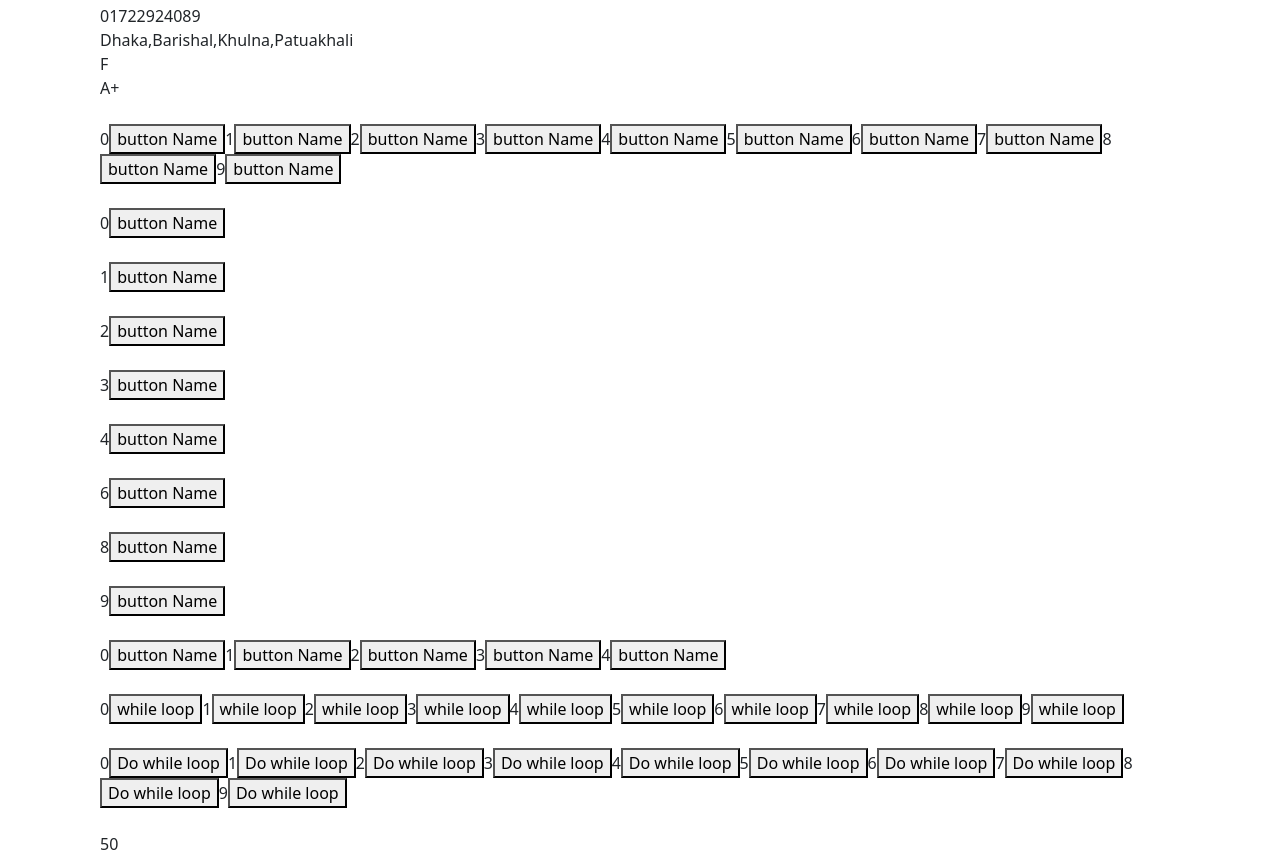
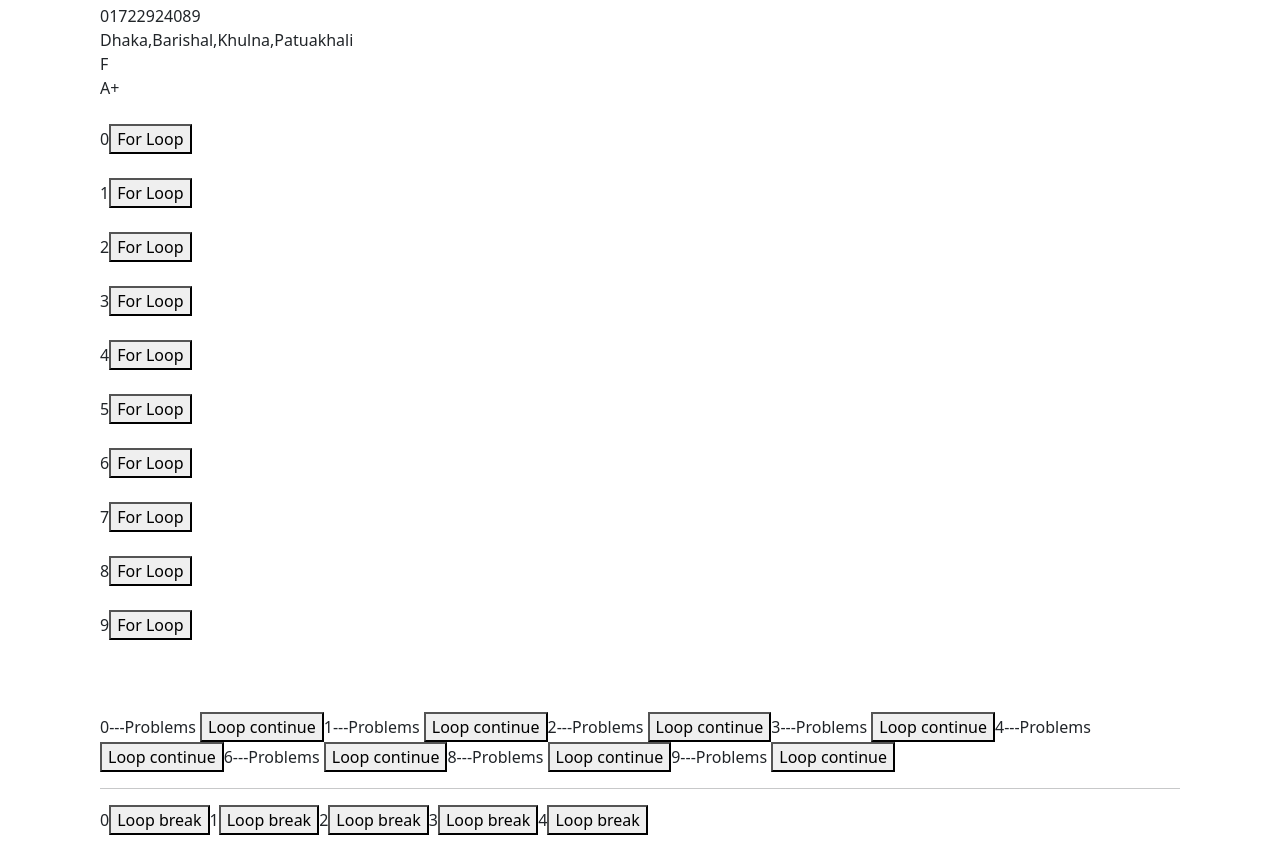
Before and after one commit to enamul90/Javascript, a plain HTML site: page index.html in a window 1280 px wide. Shown: the part 1505-2355 px from the top of the page. Drawn offline with nearby package versions, Linux system fonts and the light colour scheme.

Commit message:
some change

```diff
--- a/index.html
+++ b/index.html
@@ -219,10 +219,10 @@
         var i;
         for(i=0; i<10; i=i+1){
 
-            document.write(i+"<button >button Name</button>")
+            document.write(i+"<button >For Loop</button> <br><br>")
         }
 
-        document.write("<br> <br> ")
+        document.write("<br> <br>")
 
         // (09) Loop continue
         for(i=0; i<10; i=i+1){
@@ -230,8 +230,9 @@
             if(i==5 || i==7){
                 continue;
             }
-            document.write(i+"<button >button Name</button> <br> <br>")
+            document.write(i+"---Problems <button >Loop continue</button>")
         }
+        document.write("<hr>")
 
         // (10) Loop break
         for(i=0; i<10; i=i+1){
@@ -239,9 +240,8 @@
                 if(i==5 ){
                     break;
                 }
-                document.write(i+"<button >button Name</button>")
+                document.write(i+"<button >Loop break</button>")
         }
-
         document.write("<br> <br> ")
         //(11)  while Loop
         var n=0;
```
